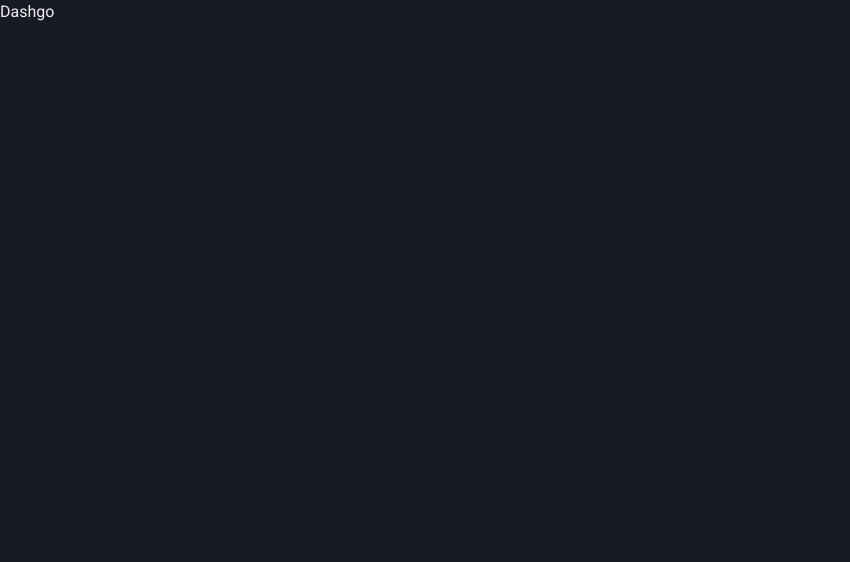
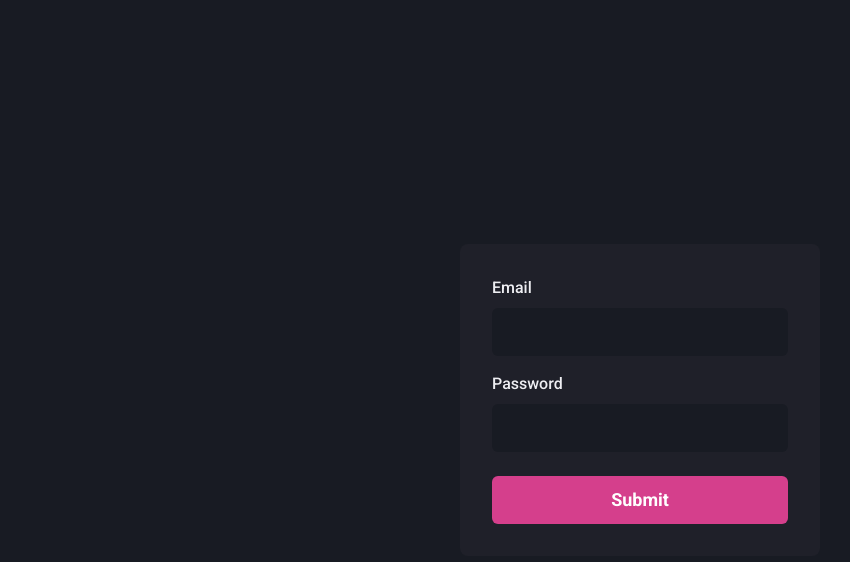
Before and after one commit to griffan113/atomic-architecture, a Next.js app: page / in a window 1280 px wide. Shown: the top 562 px of the page, without its empty margins (0-850 px from the left). Built offline with nearby package versions, Linux system fonts and the light colour scheme.

Commit message:
feat: create login form

```diff
--- /dev/null
+++ b/src/components/organisms/LoginForm/LoginForm.organism.tsx
@@ -0,0 +1,59 @@
+import {
+  Flex,
+  FormLabel,
+  Input,
+  Stack,
+  FormControl,
+  Button,
+} from '@chakra-ui/react';
+import React from 'react';
+
+const LoginFormOrganism: React.FC = () => {
+  return (
+    <Flex
+      as="form"
+      w="100%"
+      p="8"
+      maxWidth="360"
+      bg="gray.800"
+      borderRadius={8}
+      flexDir="column"
+    >
+      <Stack spacing="4">
+        <FormControl>
+          <FormLabel>Email</FormLabel>
+          <Input
+            name="email"
+            type="email"
+            focusBorderColor="pink.500"
+            bgColor="gray.900"
+            variant="filled"
+            _hover={{
+              bgColor: 'gray.900',
+            }}
+            size="lg"
+          />
+        </FormControl>
+        <FormControl>
+          <FormLabel>Password</FormLabel>
+          <Input
+            name="password"
+            type="password"
+            focusBorderColor="pink.500"
+            bgColor="gray.900"
+            variant="filled"
+            _hover={{
+              bgColor: 'gray.900',
+            }}
+            size="lg"
+          />
+        </FormControl>
+      </Stack>
+      <Button type="submit" mt="6" colorScheme="pink" size="lg">
+        Submit
+      </Button>
+    </Flex>
+  );
+};
+
+export default LoginFormOrganism;
--- /dev/null
+++ b/src/components/organisms/LoginForm/index.ts
@@ -0,0 +1 @@
+export * from './LoginForm.organism';
--- /dev/null
+++ b/src/components/organisms/index.ts
@@ -0,0 +1 @@
+export * from './LoginForm/';
--- /dev/null
+++ b/src/components/templates/Login/Login.template.tsx
@@ -0,0 +1,12 @@
+import { Flex } from '@chakra-ui/react';
+import React from 'react';
+
+import LoginFormOrganism from '@/src/components/organisms/LoginForm/LoginForm.organism';
+
+export const LoginTemplate: React.FC = () => {
+  return (
+    <Flex w="100vw" h="100vh" align="center" justify="center">
+      <LoginFormOrganism />
+    </Flex>
+  );
+};
--- /dev/null
+++ b/src/components/templates/Login/index.ts
@@ -0,0 +1 @@
+export * from './Login.template';
--- /dev/null
+++ b/src/components/templates/index.ts
@@ -0,0 +1 @@
+export * from './Login/';
--- a/src/pages/api/hello.ts
+++ /dev/null
@@ -1,13 +0,0 @@
-// Next.js API route support: https://nextjs.org/docs/api-routes/introduction
-import type { NextApiRequest, NextApiResponse } from 'next'
-
-type Data = {
-  name: string
-}
-
-export default function handler(
-  req: NextApiRequest,
-  res: NextApiResponse<Data>
-) {
-  res.status(200).json({ name: 'John Doe' })
-}
--- a/src/pages/index.tsx
+++ b/src/pages/index.tsx
@@ -1,7 +1,8 @@
-import type { NextPage } from "next";
+import type { NextPage } from 'next';
+import { LoginTemplate } from '@/src/components/templates/';
 
 const Home: NextPage = () => {
-  return <h1>Dashgo</h1>;
+  return <LoginTemplate />;
 };
 
 export default Home;
```
